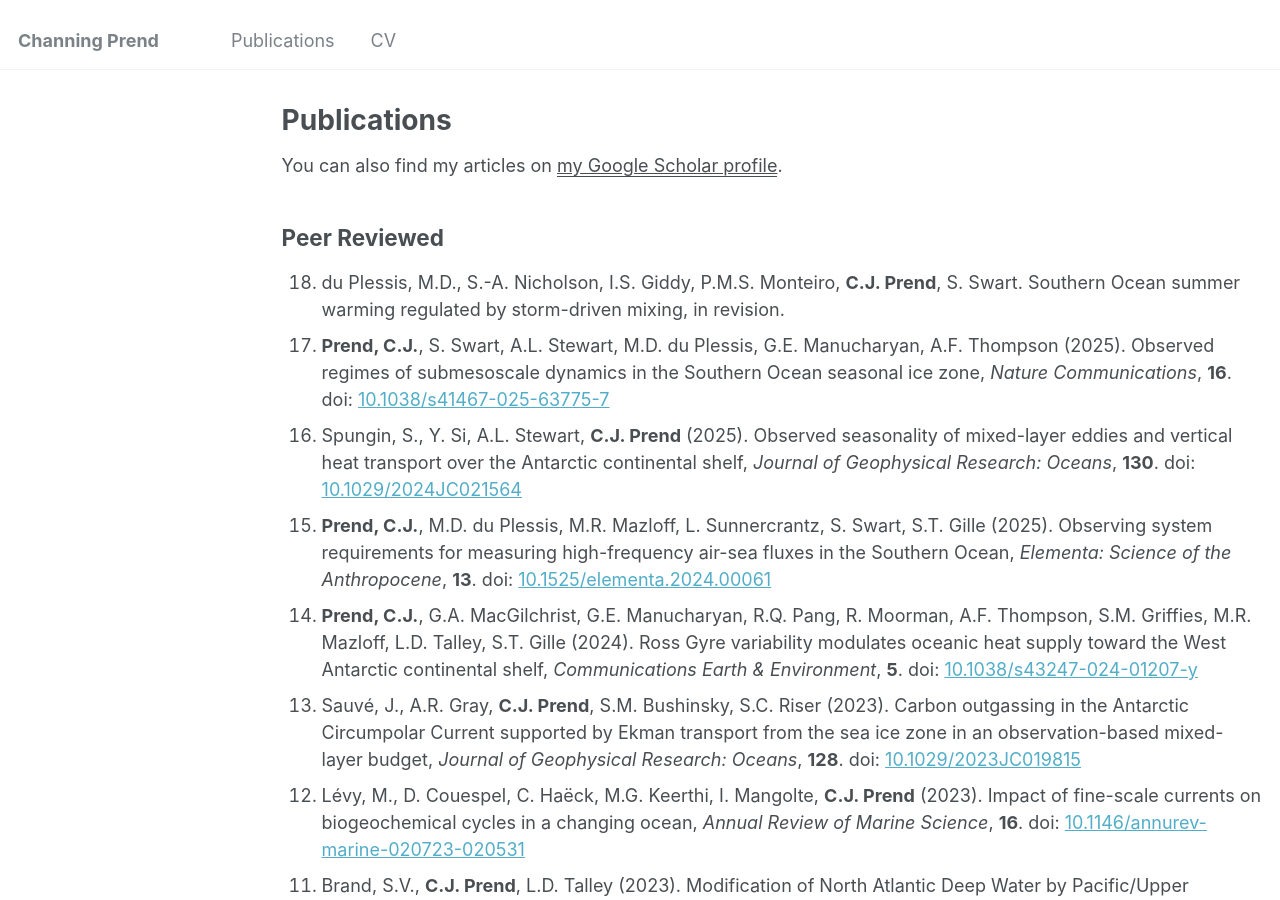
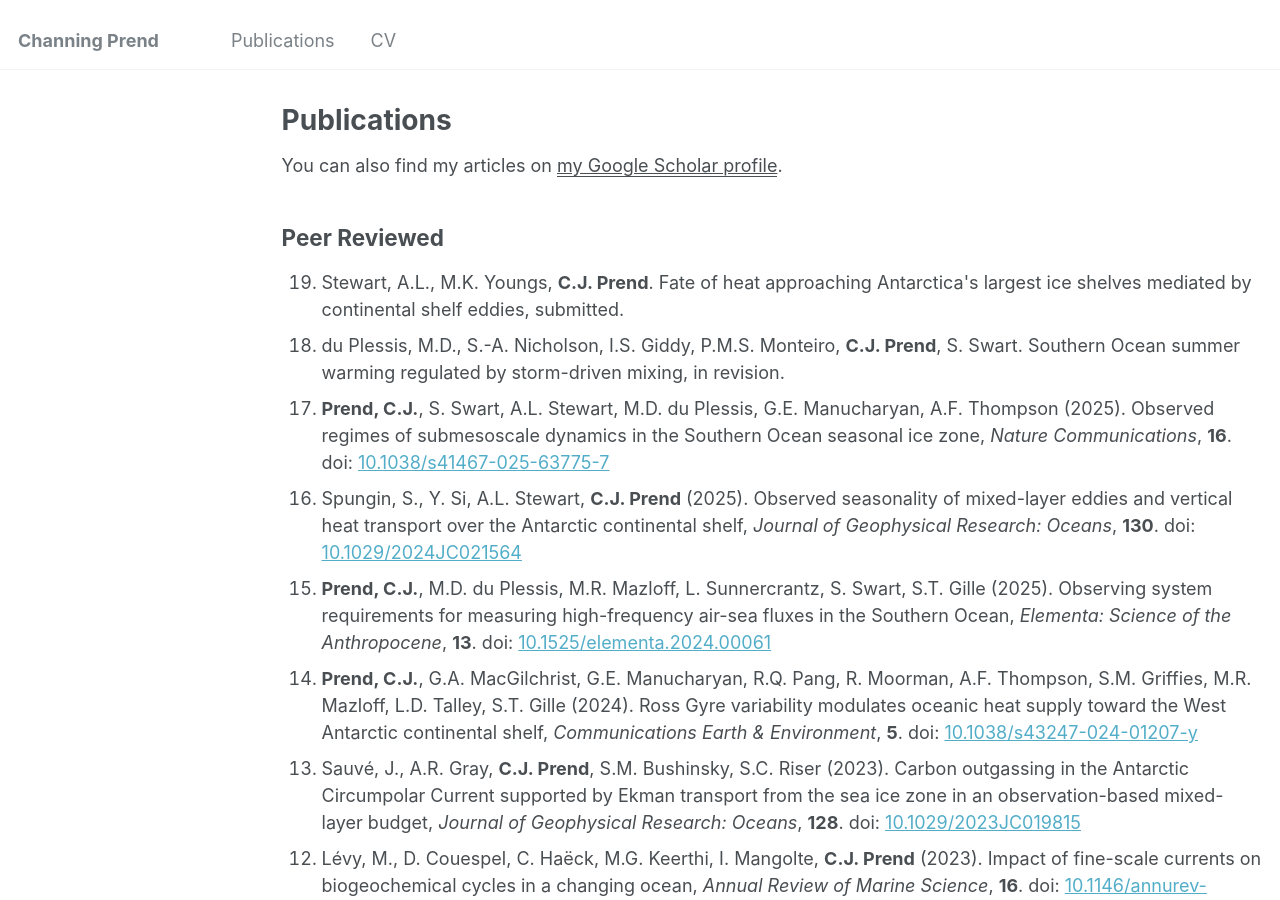
Before and after one commit to cprend/cprend.github.io, a Jekyll site: the page built from _pages/publications.md, in a window 1280 px wide and 900 px high. Built offline with Jekyll 4.4.1, drawn with Linux system fonts in a browser that asks for light colours.

Commit message:
Update publications.md

```diff
--- a/_pages/publications.md
+++ b/_pages/publications.md
@@ -9,6 +9,7 @@ You can also find my articles on <u><a href="https://scholar.google.com/citation
 
 ## Peer Reviewed
 <ol reversed>
+  <li>Stewart, A.L., M.K. Youngs, <b>C.J. Prend</b>. Fate of heat approaching Antarctica's largest ice shelves mediated by continental shelf eddies, submitted.</li>
   <li>du Plessis, M.D., S.-A. Nicholson, I.S. Giddy, P.M.S. Monteiro, <b>C.J. Prend</b>, S. Swart. Southern Ocean summer warming regulated by storm-driven mixing, in revision.</li>
   <li><b>Prend, C.J.</b>, S. Swart, A.L. Stewart, M.D. du Plessis, G.E. Manucharyan, A.F. Thompson (2025). Observed regimes of submesoscale dynamics in the Southern Ocean seasonal ice zone, <em>Nature Communications</em>, <b>16</b>. doi: <a href="https://www.nature.com/articles/s41467-025-63775-7">10.1038/s41467-025-63775-7</a></li>
   <li>Spungin, S., Y. Si, A.L. Stewart, <b>C.J. Prend</b> (2025). Observed seasonality of mixed-layer eddies and vertical heat transport over the Antarctic continental shelf, <em>Journal of Geophysical Research: Oceans</em>, <b>130</b>. doi: <a href="https://agupubs.onlinelibrary.wiley.com/doi/10.1029/2024JC021564">10.1029/2024JC021564</a></li>
```
